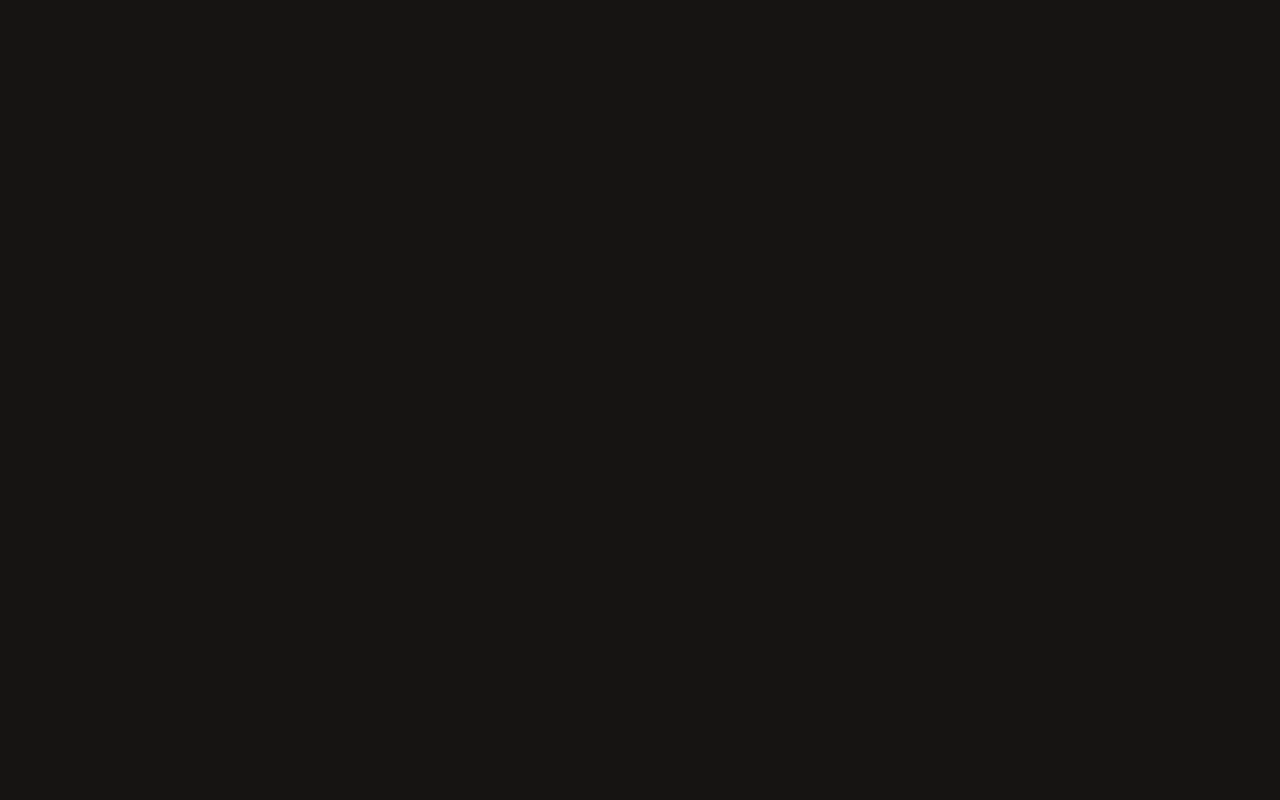
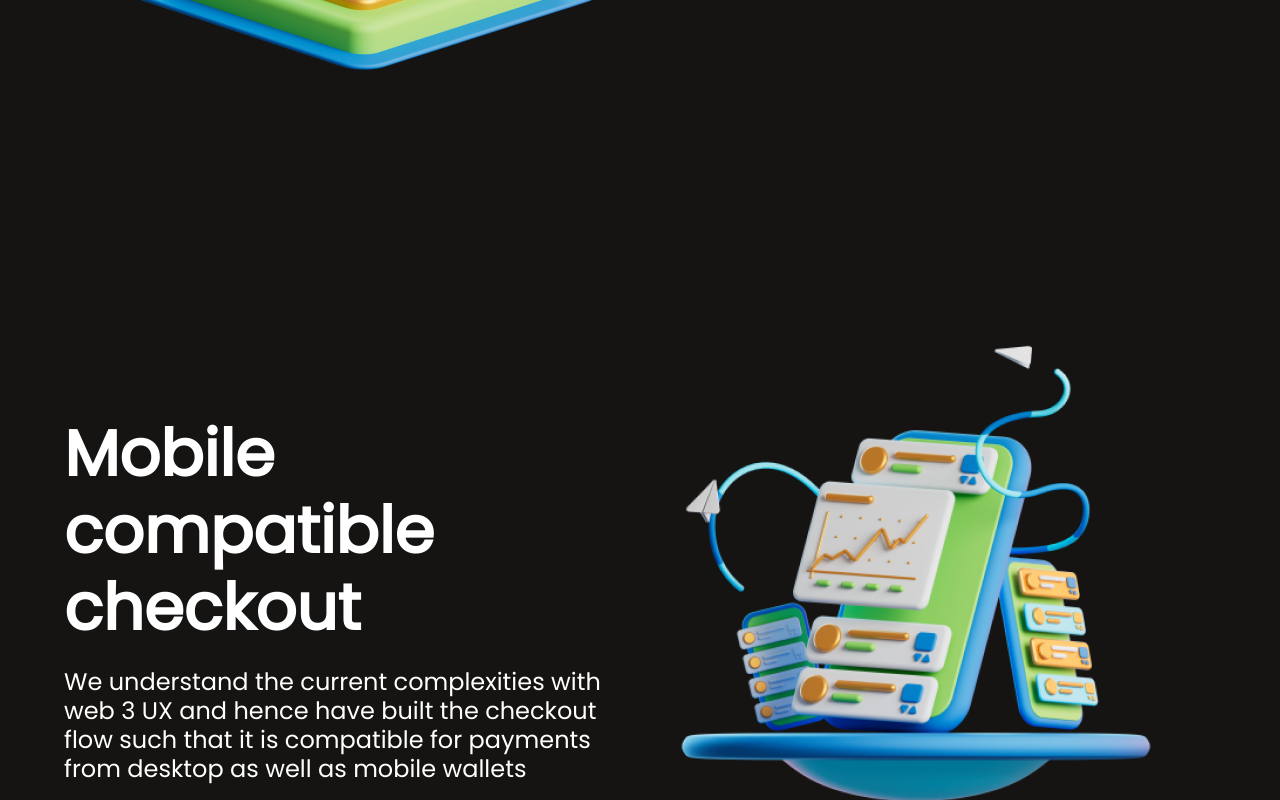
Before and after one commit to ClaudiuSonica/autopay-finance, a React (Vite) app: page / in a window 1280 px wide. Shown: the part 2000-2800 px from the top of the page. Before the commit the page ends 1531 px from the top, so only its background shows below. Built offline with nearby package versions, Linux system fonts and the light colour scheme.

Commit message:
card added

```diff
--- /dev/null
+++ b/data.js
@@ -0,0 +1,41 @@
+const data = {
+  examples: [
+    {
+      id: 1,
+      title: "Custom APIs for Merchants",
+      description:
+        "Merchants & Devs can customize the UI of the subscription page as well the the data points collected prior to the checkout to build on top of Autopay",
+      imgURL: "/assets/image-1.png",
+    },
+    {
+      id: 2,
+      title: "Mobile compatible checkout",
+      description:
+        "We understand the current complexities with web 3 UX and hence have built the checkout flow such that it is compatible for payments from desktop as well as mobile wallets",
+      imgURL: "/assets/image-2.png",
+    },
+    {
+      id: 3,
+      title: "Cross-chain deposits and withdrawals",
+      description:
+        "Ethereum, Polygon, Arbitrum and Optimism supported. The user can deposit and merchant can withdraw from any of these 4 chains using the top 4 (by TVL) stable coins USDC, USDT, DAI and BUSD.",
+      imgURL: "/assets/image-3.png",
+    },
+    {
+      id: 4,
+      title: "Completely secure and on-chain",
+      description:
+        "Each merchant has a dedicated contract deployed by their EOA wallet on their preferred chain. All data and automation jobs dedicated to the merchant dashboard are stored and executed on-chain.",
+      imgURL: "/assets/image-4.png",
+    },
+    {
+      id: 5,
+      title: "Visibility and control on all token allowances",
+      description:
+        "Each user will have a customised user dashboard to view all their active subscriptions details in one place. You can update or revoke token allowances by accessing this dashboard.",
+      imgURL: "/assets/image-5.png",
+    },
+  ],
+};
+
+export default data;
--- a/src/App.jsx
+++ b/src/App.jsx
@@ -1,4 +1,5 @@
 import Banner from "./components/molecules/banner/Banner"
+import Card from "./components/molecules/card/Card"
 import Header from "./components/molecules/header/Header"
 
 const App = () => {
@@ -6,6 +7,7 @@ const App = () => {
     <div className="container">
       <Header />
       <Banner />
+      <Card />
     </div>
   )
 }
--- /dev/null
+++ b/src/components/molecules/card/Card.jsx
@@ -0,0 +1,22 @@
+import "./Card.scss";
+import data from "../../../../data";
+
+const Card = () => {
+  const { examples } = data;
+
+  return (
+    <section className="section__card">
+      {examples.map((example) => (
+        <div className="card" key={example.id}>
+          <img className="card__img" src={example.imgURL} alt={example.title} />
+          <div className="card__text">
+            <h3 className="card__title">{example.title}</h3>
+            <p className="card__description">{example.description}</p>
+          </div>
+        </div>
+      ))}
+    </section>
+  );
+};
+
+export default Card;
--- /dev/null
+++ b/src/components/molecules/card/Card.scss
@@ -0,0 +1,43 @@
+@import "../../../scss/variables";
+
+.section__card {
+  display: flex;
+  flex-direction: column;
+  align-items: center;
+  justify-content: space-between;
+  gap: 10.5rem;
+
+  .card {
+    display: flex;
+  }
+
+  .card:is(:nth-child(2n)) {
+    flex-direction: row-reverse;
+  }
+
+  .card__img {
+    width: 37.5rem;
+    height: 37.5rem;
+  }
+
+  .card__text {
+    align-self: center;
+  }
+
+  .card__title {
+    color: $white;
+    font-size: 4rem;
+    font-style: normal;
+    font-weight: 600;
+    line-height: 121.5%; /* 4.86rem */
+    margin-block-end: 1.25rem;
+  }
+
+  .card__description {
+    color: $white;
+    font-size: 1.5rem;
+    font-style: normal;
+    font-weight: 400;
+    line-height: 121.5%; /* 1.8225rem */
+  }
+}
```
